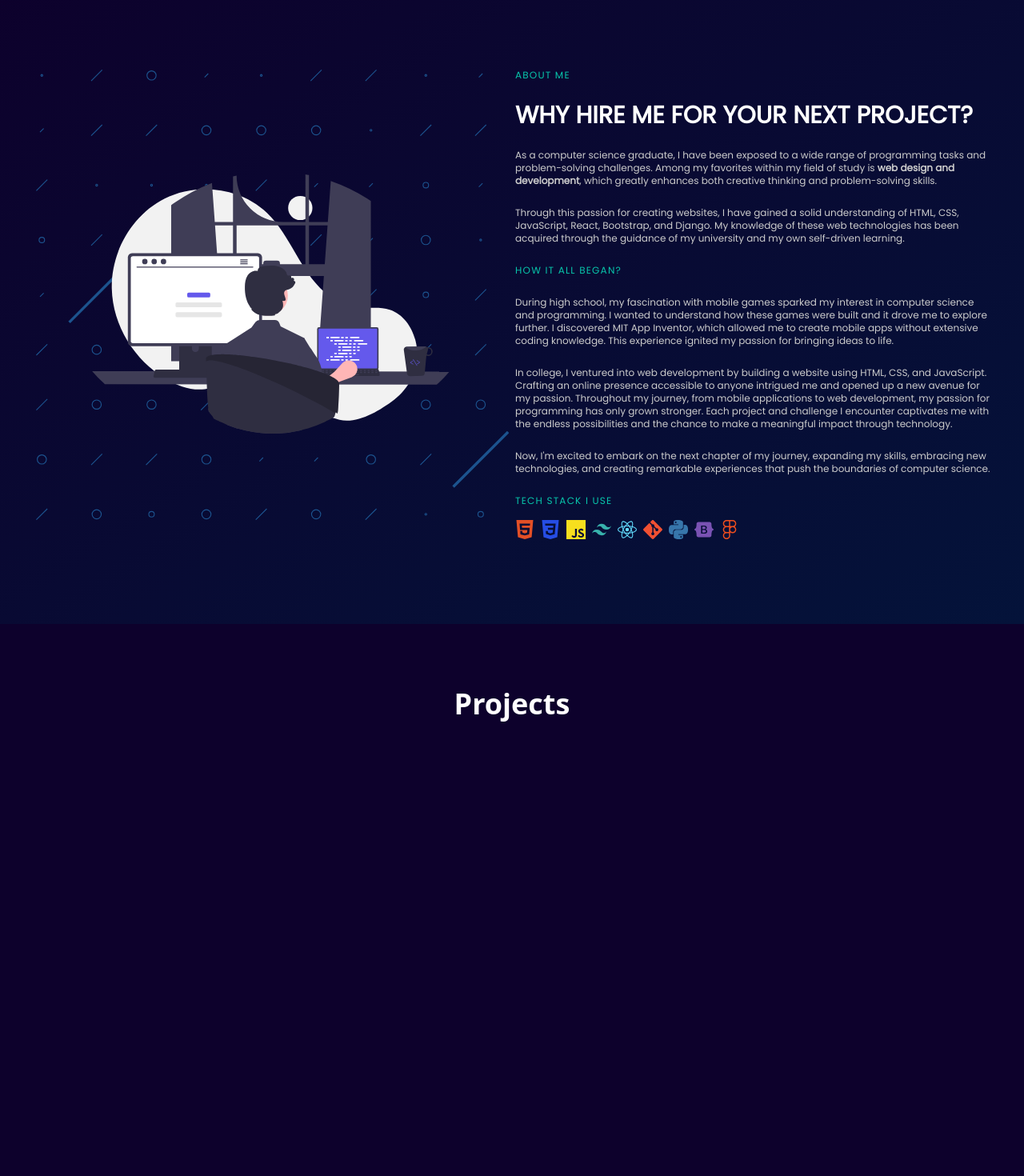
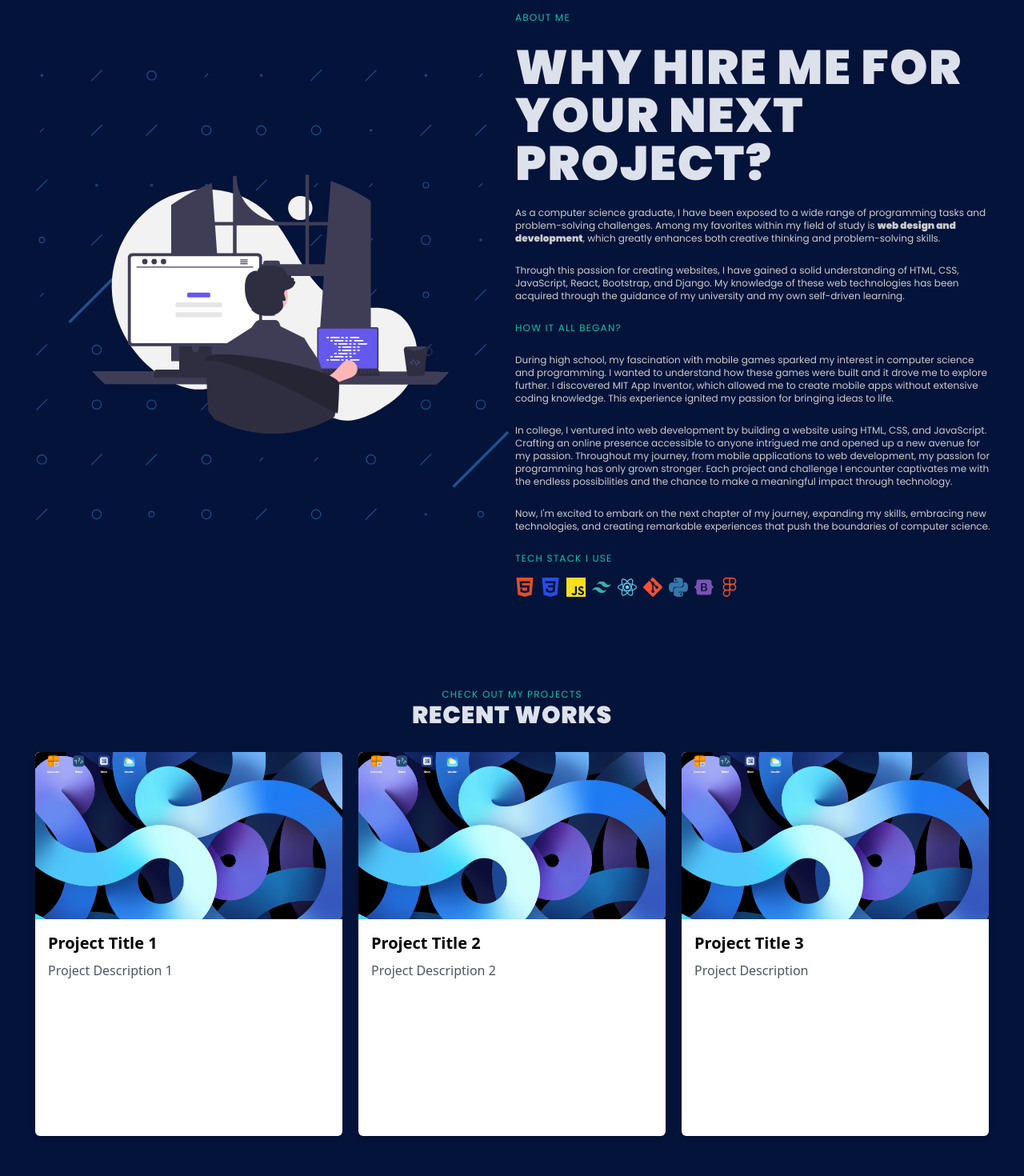
Before and after one commit to civarry/my-portfolio, a React (Vite) app: page / in a window 1280 px wide. Shown: the part 820-2290 px from the top of the page at 80% size. Built offline with nearby package versions, Linux system fonts and the light colour scheme.

Commit message:
added cards on projects

```diff
--- a/index.html
+++ b/index.html
@@ -2,9 +2,9 @@
 <html lang="en">
   <head>
     <meta charset="UTF-8" />
-    <link rel="icon" type="image/svg+xml" href="/vite.svg" />
+    <link rel="icon" href="./src/assets/logo.png" />
     <meta name="viewport" content="width=device-width, initial-scale=1.0" />
-    <title>My Portfolio</title>
+    <title>Cj Carito</title>
   </head>
   <body>
     <div id="root"></div>
--- a/src/assets/fonts.css
+++ b/src/assets/fonts.css
@@ -1,5 +1,4 @@
-@import url('https://fonts.googleapis.com/css2?family=Anton&family=Fira+Code&family=Fira+Mono&family=Geologica&family=Jost&family=Poppins:wght@300;400&family=Roboto+Mono&family=Rubik&display=swap');
-.font-Geologica {
+@import url('https://fonts.googleapis.com/css2?family=Anton&family=Fira+Code&family=Fira+Mono&family=Geologica&family=Jost&family=Poppins:wght@300;400;900&family=Roboto+Mono&family=Rubik&display=swap');.font-Geologica {
   font-family: 'Geologica', sans-serif;
 }
 
--- a/src/components/AboutSection.jsx
+++ b/src/components/AboutSection.jsx
@@ -18,13 +18,13 @@ const AboutSection = ({ aboutRef }) => {
   return (
     <section
       ref={aboutRef}
-      className="section about-section h-screen w-screen bg-gradient-to-br from-[#0d012c] to-[#04133A]  z-[-10] px-10 py-20 min-w-[300px] flex flex-col justify-center items-center gap-2 md:flex-col md:justify-between md:items-start md:gap-2 lg:flex-row-reverse lg:justify-between lg:items-start lg:gap-2 xl:flex-row-reverse xl:justify-between xl:items-start xl:gap-2"
+      className="section about-section h-screen w-screen bg-[#04133A]  z-[-10] px-10 py-20 min-w-[300px] flex flex-col justify-center items-center gap-2 md:flex-col md:justify-between md:items-start md:gap-2 lg:flex-row-reverse lg:justify-between lg:items-start lg:gap-2 xl:flex-row-reverse xl:justify-between xl:items-start xl:gap-2"
     >
       <div className="w-full h-full flex-grow flex flex-col justify-top gap-3 lg:w-1/2 lg:items-start lg:justify-center lg:gap-6">
         <h2 className="conceal font-Poppins text-xs text-[#08c6ab] tracking-widest">
           ABOUT ME
         </h2>
-        <h3 className="conceal font-Poppins text-3xl font-bold text-white">
+        <h3 className="conceal font-Poppins font-bold text-lg text-[#dce1eb] md:text-3xl lg:text-left lg:text-6xl lg:tracking-wide">
           WHY HIRE ME FOR YOUR NEXT PROJECT?
         </h3>
         <p className="conceal text-[#cccccc] font-Poppins text-xs">
--- a/src/components/Body.jsx
+++ b/src/components/Body.jsx
@@ -19,13 +19,17 @@ export const Body = ({ homeRef, aboutRef, projectsRef, contactRef }) => {
     const hiddenElements = [];
 
     if (homeRef.current)
-      hiddenElements.push(...homeRef.current.querySelectorAll(".conceal"));
+      hiddenElements.push(
+        ...homeRef.current.querySelectorAll(".conceal, .conceal-X")
+      );
     if (aboutRef.current)
       hiddenElements.push(
         ...aboutRef.current.querySelectorAll(".conceal, .conceal-X")
       );
     if (projectsRef.current)
-      hiddenElements.push(...projectsRef.current.querySelectorAll(".conceal"));
+      hiddenElements.push(
+        ...projectsRef.current.querySelectorAll(".conceal, .conceal-X")
+      );
     if (contactRef.current)
       hiddenElements.push(...contactRef.current.querySelectorAll(".conceal"));
 
--- a/src/components/HomeSection.jsx
+++ b/src/components/HomeSection.jsx
@@ -15,10 +15,10 @@ const HomeSection = ({ homeRef }) => {
         <h3 className="conceal font-Code text-[#eff30e] text-xs text-center md:text-lg lg:text-left lg:text-xl">
           Frontend Web Developer
         </h3>
-        <h3 className="conceal font-Anton text-lg text-[#dce1eb] text-center md:text-3xl lg:text-left lg:text-6xl lg:tracking-wide">
+        <h3 className="conceal font-Poppins font-black text-lg text-[#dce1eb] text-center md:text-3xl lg:text-left lg:text-6xl lg:tracking-wide">
           Hey! I Am
         </h3>
-        <h3 className="conceal font-Anton text-lg bg-gradient-to-r from-[#ed7b84] to-[#9055ff] text-transparent bg-clip-text text-center md:text-4xl lg:text-left lg:text-6xl lg:tracking-wide lg:leading-normal">
+        <h3 className="conceal font-Poppins font-black text-lg bg-gradient-to-r from-[#ed7b84] to-[#9055ff] text-transparent bg-clip-text text-center md:text-4xl lg:text-left lg:text-6xl lg:tracking-wide lg:leading-normal">
           Christian Joy C. Carito
         </h3>
         <p className="conceal font-Rubik text-sm text-[#cccccc] text-center md:text-lg lg:text-left lg:text-xl">
@@ -33,9 +33,9 @@ const HomeSection = ({ homeRef }) => {
         </button>
 
         <div className="md:flex md:gap-2 hidden mt-2">
-          <AiFillGithub className=" md:text-[#dce1eb] md:text-3xl" />
-          <FaFacebook className="conceal md:text-[#dce1eb] md:text-3xl md:ml-2" />
-          <FaLinkedin className="conceal md:text-[#dce1eb] md:text-3xl md:ml-2" />
+          <AiFillGithub className="conceal-X md:text-[#dce1eb] md:text-3xl" />
+          <FaFacebook className="conceal-X md:text-[#dce1eb] md:text-3xl md:ml-2" />
+          <FaLinkedin className="conceal-X md:text-[#dce1eb] md:text-3xl md:ml-2" />
         </div>
       </div>
       <div className="conceal w-auto h-auto flex-grow justify-center items-center md:w-full md:h-[0] md:pb-[40.00%] md:relative md:flex-grow lg:w-full lg:h-full lg:flex-grow lg:justify-center lg:items-center">
--- a/src/components/ProjectsSection.jsx
+++ b/src/components/ProjectsSection.jsx
@@ -1,14 +1,58 @@
-import React from "react";
+import React, { useEffect, useState } from "react";
+import pocketapi from "../assets/pocketapi.png";
 
 const ProjectsSection = ({ projectsRef }) => {
+  const projects = [
+    {
+      image: pocketapi,
+      title: "Project Title 1",
+      description: "Project Description 1",
+    },
+    {
+      image: pocketapi,
+      title: "Project Title 2",
+      description: "Project Description 2",
+    },
+    {
+      image: pocketapi,
+      title: "Project Title 3",
+      description: "Project Description ",
+    },
+    // Add more projects as needed
+  ];
+
   return (
     <section
       ref={projectsRef}
-      className="section projects-section h-screen bg-[#0d012c] z-[-10] p-20 min-w-[300px]"
+      className="section p-5 projects-section h-auto w-screen bg-[#04133A]  z-[-10] px-10 py-20 min-w-[300px] flex flex-col justify-start items-center gap-2 md:h-screen"
     >
-      <h1 className="conceal text-4xl font-bold text-center text-white">
-        Projects
-      </h1>
+      <div className="flex flex-col w-auto h-fit items-center">
+        <h2 className="conceal font-Poppins text-xs text-[#08c6ab] tracking-widest">
+          CHECK OUT MY PROJECTS
+        </h2>
+        <h3 className="conceal font-Poppins font-bold text-lg text-[#dce1eb] text-center md:text-xl lg:text-left lg:text-3xl lg:tracking-wide">
+          RECENT WORKS
+        </h3>
+      </div>
+      <div className="flex flex-col items-center gap-5 md:flex-row mt-5">
+        {projects.map((project, index) => (
+          <div
+            key={index}
+            className="conceal-X max-w-sm w-full bg-white shadow-md rounded-md overflow-hidden flex flex-col"
+            style={{ maxHeight: "calc(100vh - 320px)" }}
+          >
+            <img
+              src={project.image}
+              className="w-full rounded-t-md"
+              alt="Project"
+            />
+            <div className="p-4 flex-grow md:h-96">
+              <h2 className="text-xl font-bold mb-2">{project.title}</h2>
+              <p className="text-gray-600">{project.description}</p>
+            </div>
+          </div>
+        ))}
+      </div>
     </section>
   );
 };
```
Also changed, not shown: src/assets/logo.png (added), src/assets/pocketapi.png (added).
